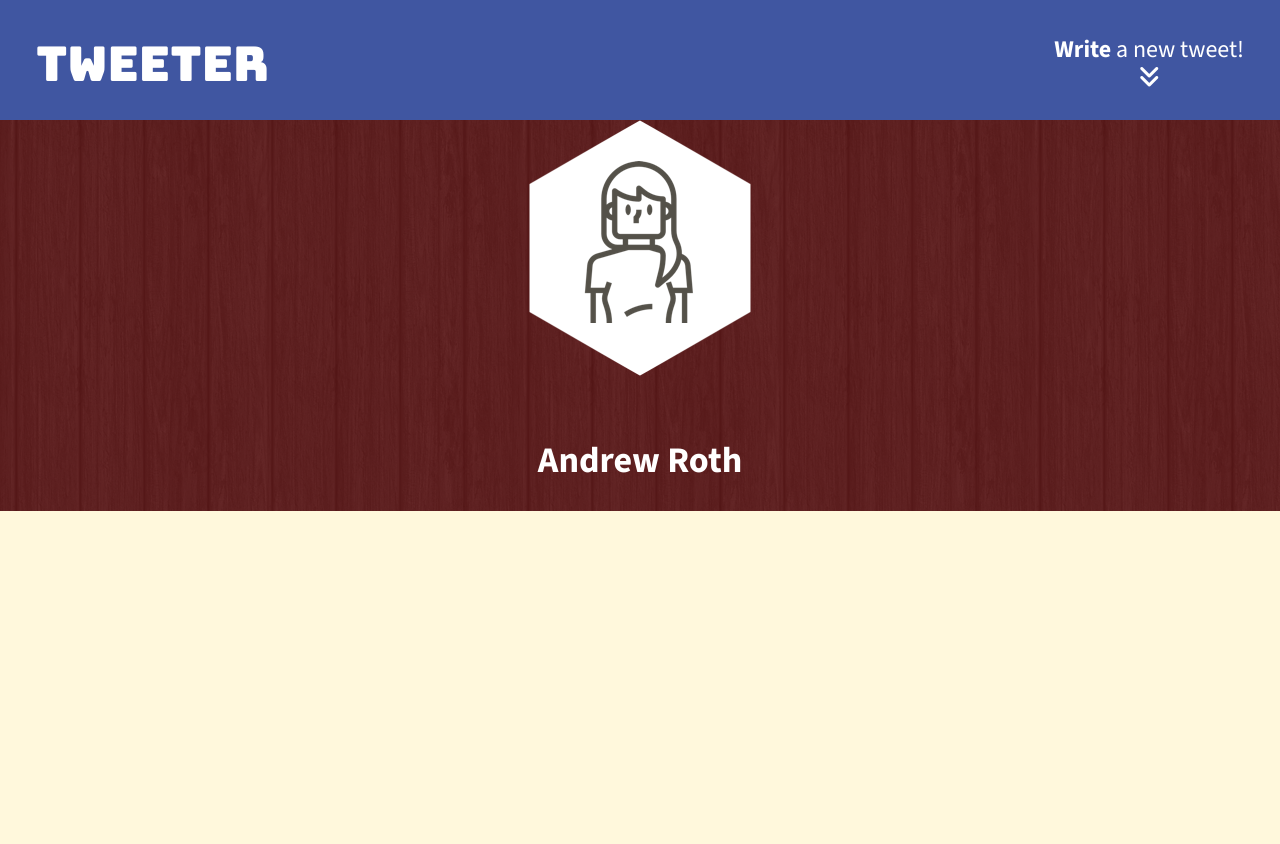
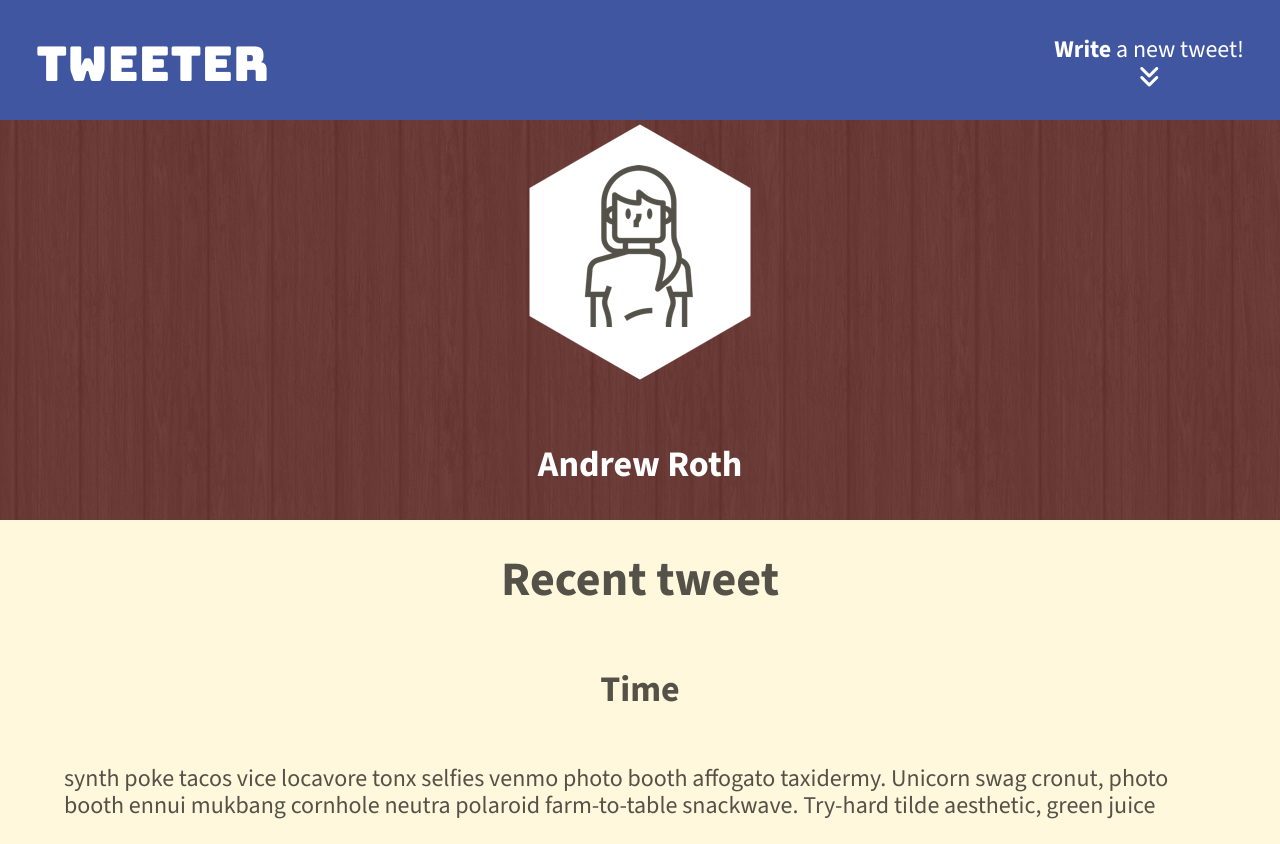
Before and after one commit to 1AndrewR/tweeter, a website: page public/index.html in a window 1280 px wide. Before the commit the page ends 800 px from the top, so only its background shows below. Drawn offline with nearby package versions, Linux system fonts and the light colour scheme.

Commit message:
main added in layout with some sample text

```diff
--- a/public/index.html
+++ b/public/index.html
@@ -47,6 +47,10 @@
     </header>
 
     <!-- Page-specific (main) content here -->
-    <main class="container"></main>
+    <main class="container">
+      <h1>Recent tweet</h1>
+      <h2>Time</h2>
+      <p>synth poke tacos vice locavore tonx selfies venmo photo booth affogato taxidermy. Unicorn swag cronut, photo booth ennui mukbang cornhole neutra polaroid farm-to-table snackwave. Try-hard tilde aesthetic, green juice</p>
+    </main>
   </body>
 </html>
--- a/public/styles/header.css
+++ b/public/styles/header.css
@@ -1,10 +1,11 @@
 header {
   display: flex;
   width: 100%;
+  height: 400px;
   flex-direction: column;
   justify-content:center;
   align-items: center;
   color: #FFFFFF;
-  background-color: brown;
+  background-color: hwb(0 17% 35% / 0.749);
   background-image: url(/images/dark-wood.png);
 }
--- a/public/styles/layout.css
+++ b/public/styles/layout.css
@@ -23,6 +23,16 @@ body {
   padding-top: 120px;
 }
 
+main {
+  width: 90%;
+  display: flex;
+  flex-direction: column;
+  background-color: cornsilk;
+  align-items: center;
+  margin: 0 auto;
+}
+
+
 
 
 /*
```
